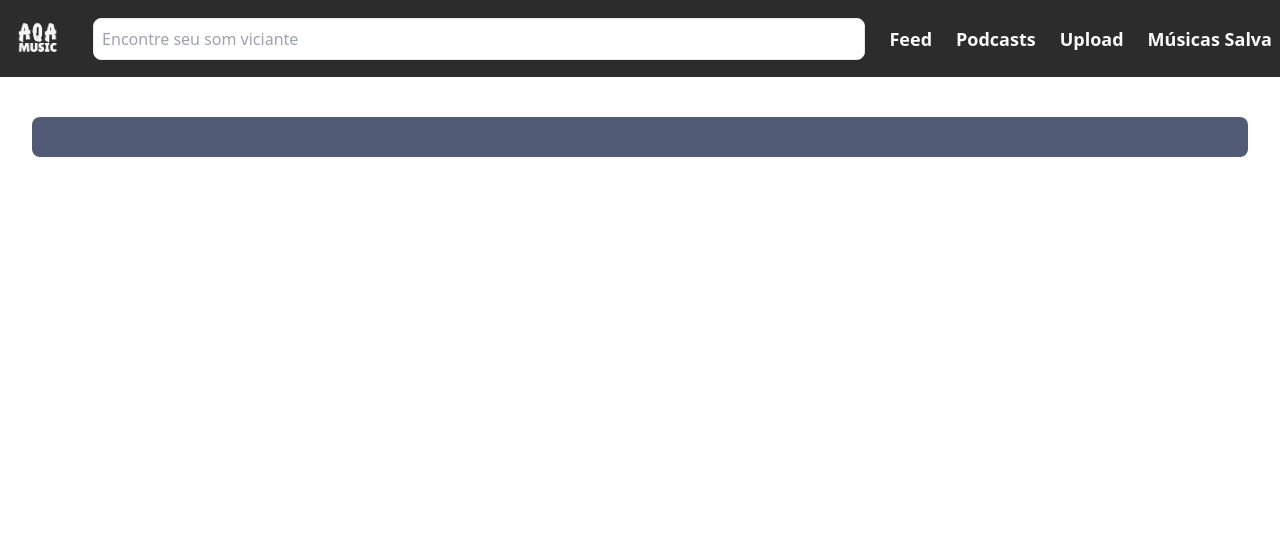
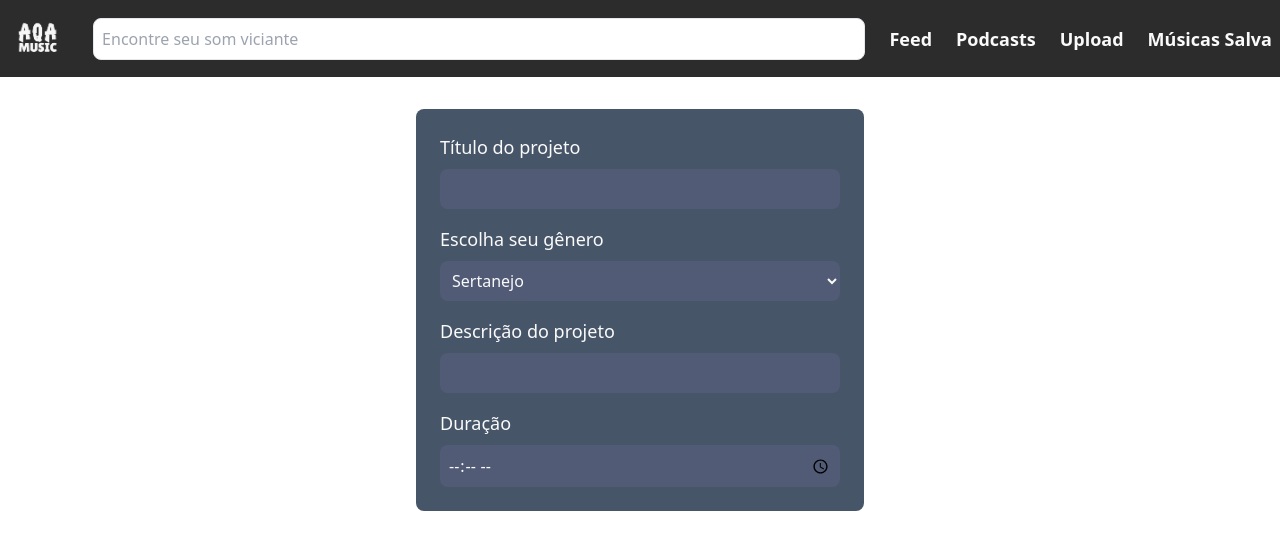
Before and after one commit to FehGoncalves/aqa-music, a React (Create React App) app: page /upload in a window 1280 px wide. Shown: the top 550 px of the page. Built offline with nearby package versions, Linux system fonts and the light colour scheme.

Commit message:
feat(pageUpload): Criação do formulário do Upload

```diff
--- a/src/pages/Upload/index.jsx
+++ b/src/pages/Upload/index.jsx
@@ -1,15 +1,59 @@
-import { InputField } from "../../components/InputField"
+
 import { Navbar } from "../../components/Navbar"
+import { InputField } from "../../components/InputField";
+
 
 export const UploadPage = () => {
     return (
         <div className="w-full flex flex-col">
             <Navbar />
 
-            <div className="w-full flex flex-col p-8">
-                <section>
-                    <form>
-                        <InputField/>
+            <div className="w-full flex flex-col p-8 items-center justify-center">
+                <section className="bg-slate-600 w-full p-6 rounded-lg flex flex-col items-center justify-center max-w-md">
+                    <form onSubmit className="flex flex-col w-full gap-4">
+                        <InputField label='Título do projeto' />
+                        <fieldset className="w-full flex flex-col gap-2 text-neutral-50">
+                            <label className="text-lg font-medium">Escolha seu gênero</label>
+                            <select className="bg-[#525B76] rounded-lg p-2 ring-neutral-50 w-full">
+                                {[
+                                    {
+                                        label: 'Sertanejo',
+                                        value: 'sertanejo'
+                                    },
+
+                                    {
+                                        label: 'Rap',
+                                        value: 'rap'
+                                    },
+
+                                    {
+                                        label: 'Samba',
+                                        value: 'samba'
+                                    },
+
+                                    {
+                                        label: 'Funk',
+                                        value: 'funk'
+                                    },
+
+                                    {
+                                        label: 'Golpel',
+                                        value: 'golpel'
+                                    },
+
+                                    {
+                                        label: 'Podcast',
+                                        value: 'podcast'
+                                    }
+                                ].map((item, index) =>
+                                    <option key={index} value={item.value}>
+                                        {item.label}
+                                    </option>
+                                )}
+                            </select>
+                        </fieldset>
+                        <InputField label='Descrição do projeto' />
+                        <InputField label='Duração' type='time' />
                     </form>
                 </section>
             </div>
```
